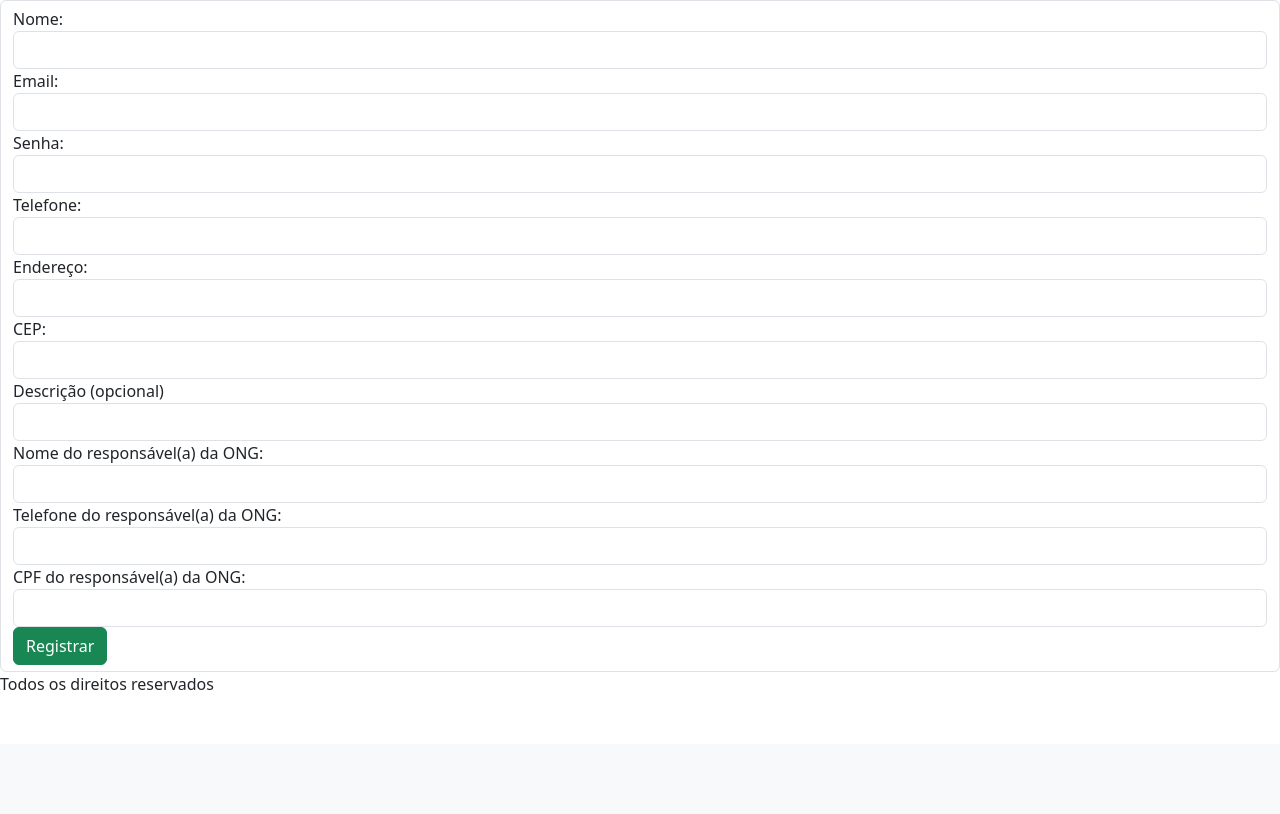
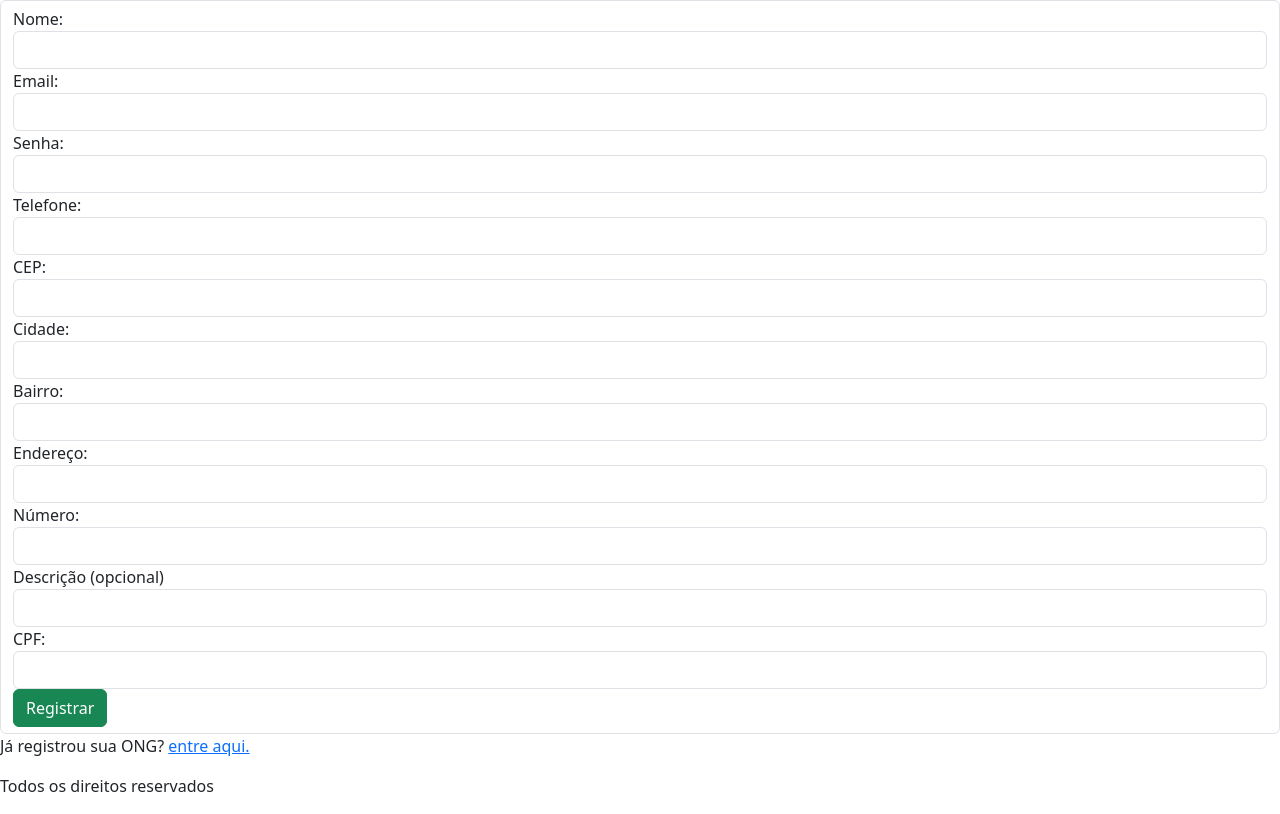
Before and after one commit to b3rn2070/Animal-Aider, a Flask app: page /ong_register in a window 1280 px wide. Shown: the part 56-870 px from the top of the page. Before the commit the page ends 746 px from the top, so only its background shows below. Run offline with Flask 3, Linux system fonts and the light colour scheme.

Commit message:
FEITO: o registro das ONGs( fora usada a api "viacep") e aprimoramentos no cadastro do usuario TODO: aperfeiçoar a denuncia e fzr as telas de home pro user(mostrar ONGs e suas denuncias) e aperfeiçoar a tela para as ONGs (alterar cadastro, ver denuncias locais )

```diff
--- a/src/app/app.py
+++ b/src/app/app.py
@@ -1,4 +1,4 @@
-from flask import Flask, request, render_template, session, redirect, url_for, flash
+from flask import Flask, request, render_template, session, redirect, url_for, flash, jsonify
 from db import Database
 from datetime import date as dt, timedelta
 import secrets, urllib.request, json, requests
@@ -41,6 +41,7 @@ def login():
                 session['user_name'] = user[1]
                 session['user_id'] = user[0]
                 session['city'] = user[4]
+                session['user'] = user
 
                 flash('Login bem-sucedido!', 'success')
                 return redirect(url_for('index'))
@@ -61,17 +62,18 @@ def register():
         return redirect(url_for('index'))
 
     if request.method == 'POST':
-        if request.form.get('email') and request.form.get('password') and request.form.get('city') and request.form.get('name'):
+        if request.form.get('email') and request.form.get('password') and request.form.get('city') and request.form.get('name') and request.form.get('phone'):
             email = request.form.get('email')
             password = request.form.get('password')
             city = request.form.get('city')
             name = request.form.get('name')
+            phone = request.form.get('phone')
 
             if db.getUser(email):
                 flash('Usuário já existe!', 'error')
                 return redirect(url_for('register'))
 
-            if db.saveUser(name, email, password, city):
+            if db.saveUser(name, email, password, phone, city):
                 flash('Usuário registrado com sucesso!', 'success')
                 return redirect(url_for('login'))
         else:
@@ -81,8 +83,8 @@ def register():
 @app.route("/report", methods=['POST', 'GET'])
 def report():
     hoje = dt.today()
-    min_data = hoje - timedelta(days=20)
-    max_data = hoje + timedelta(days=20)
+    min_data = hoje - timedelta(days=5)
+    max_data = hoje
 
     if request.method == 'POST':
         if request.form.get('email') == None:
@@ -111,7 +113,7 @@ def report():
 @app.route('/ver_dados')
 def ver_dados():
     dados = []
-    dados = db.showOngs() # Exemplo com SQLAlchemy
+    dados = db.showReports()
     return render_template('dados.html', dados=dados)
 
 @app.route('/user', methods=['GET', 'POST'])
@@ -141,7 +143,7 @@ def user():
                 session['user_city'] = city if city else user[4]
                 session['logged'] = 1
 
-                return redirect(url_for('user'))  # Redireciona para evitar reenvio
+                return redirect(url_for('user'))
             else:
                 flash('Erro ao atualizar dados. Tente novamente.', 'error')
 
@@ -157,23 +159,38 @@ def ong_register():
         addr = request.form.get('addr')
         cep = request.form.get('cep')
         desc = request.form.get('desc')
-        cep = request.form.get('cep')
-        phone_dono = request.form.get('phone_dono')
-        name_dono = request.form.get('name_dono')
+        city = request.form.get('city')
+        hood = request.form.get('hood')
+        num = request.form.get('num')
         cpf = request.form.get('cpf')
 
         if db.getOng(email):
             flash('Ong já existente', 'info')
             return redirect(url_for('index'))
-        elif db.saveOng(name, phone, email, password, addr, cep, name_dono, phone_dono, cpf, desc):
+
+        elif db.saveOng(name, phone, email, password, cpf, cep, city, hood, addr, num, desc):
             flash('Sucesso no cadastro.', 'info')
             return redirect(url_for('index'))
+
         else:
             flash('Erro no cadastro.', 'info')
             return redirect(url_for('index'))
 
     return render_template('ong_register.html')
 
+@app.route('/get_address/<cep>')
+def get_address(cep):
+    res = requests.get(f'https://viacep.com.br/ws/{cep}/json/')
+    if res.status_code == 200:
+        data = res.json()
+        if 'erro' in data:
+            return jsonify({'erro': True})
+        return jsonify(data)
+    return jsonify({'erro': True})
+
+@app.route('/login_ong', methods=['GET', 'POST'])
+def login_ong():
+    return render_template('login_ong.html')
 
 if __name__ == "__main__":
     app.run(debug=True)
--- a/src/templates/dados.html
+++ b/src/templates/dados.html
@@ -2,9 +2,8 @@
 <ul>
     {% for dado in dados %}
         <li>
-            ID: {{ dado[0] }} - Nome: {{ dado[1] }} - Telefone: {{ dado[2] }} - Email: {{ dado[3] }} - Senha: {{ dado[4] }} -
-            Endereço: {{ dado[5] }} - CEP: {{ dado[6] }} - Descrição: {{ dado[7] }} - Proprietário: {{ dado[8] }} -
-            Telefone do Proprietário: {{ dado[9] }} - CPF do Proprietário: {{ dado[10] }}
+            ID: {{ dado[0] }} <br> Nome: {{ dado[1] }} <br> Telefone: {{ dado[2] }} <br> Email: {{ dado[3] }} <br> Senha: {{ dado[4] }} <br>
+            Endereço: {{ dado[5] }} <br> CEP: {{ dado[6] }} <br> Descrição: {{ dado[7] }} <br>  CPF do Proprietário: {{ dado[8] }}
         </li>
     {% endfor %}
 </ul>
--- a/src/templates/index.html
+++ b/src/templates/index.html
@@ -1,7 +1,7 @@
 {% extends 'base.html' %}
 {% block conteudo %}
 <h1>salve cupinxa</h1>
-<form action="{{ url_for('report') }}" method="post">
+<form action="{{ url_for('report') }}" method="GET">
     <button type="submit">fazer denuncia</button>
 </form>
 
--- a/src/templates/login.html
+++ b/src/templates/login.html
@@ -11,6 +11,7 @@
     </div>
     <button class="btn btn-success">Logar</button>
 </form>
-    <p>Não tem uma conta? <a href="{{url_for('register')}}">Registrar</a></p>
+    <p>Não tem uma conta? <a href="{{url_for('register')}}">Cadastre-se aqui.</a></p>
+    <p>Já registrou sua ONG? <a href="{{ url_for('login_ong')}}"> Entre aqui.</a></p>
 
 {% endblock conteudo %}
--- /dev/null
+++ b/src/templates/login_ong.html
@@ -0,0 +1,4 @@
+{% extends 'base.html' %}
+{% block conteudo %}
+<h2>Login ONG</h2>
+{% endblock conteudo %}
--- a/src/templates/ong_register.html
+++ b/src/templates/ong_register.html
@@ -1,6 +1,6 @@
 {% extends 'base.html' %}
 {% block conteudo %}
-    <form action="{{url_for('register')}}" method="POST" class="form-control">
+    <form action="{{url_for('ong_register')}}" method="POST" class="form-control">
         <div>
             <label for="name">Nome:</label>
             <input type="text" class="form-control" name="name" required/>
@@ -14,33 +14,61 @@
             <input type="password" class="form-control" name="password" required/>
         </div>
         <div>
-            <label for="city">Telefone:</label>
-            <input type="text" class="form-control" name="phone" required/>
+            <label for="phone">Telefone:</label>
+            <input type="tel" class="form-control" name="phone" maxlength="15" required/>
         </div>
         <div>
-            <label for="city">Endereço:</label>
-            <input type="text" class="form-control" name="addr" required/>
+            <label for="cep">CEP:</label>
+            <input type="text" class="form-control" name="cep" id="cep" maxlength="8" required/>
         </div>
         <div>
-            <label for="city">CEP:</label>
-            <input type="text" class="form-control" name="cep" required/>
+            <label for="city">Cidade:</label>
+            <input type="text" class="form-control" id="city" name="city" required/>
         </div>
         <div>
-            <label for="city">Descrição (opcional)</label>
+            <label for="hood">Bairro:</label>
+            <input type="text" class="form-control" id="hood" name="hood" required/>
+        </div>
+        <div>
+            <label for="addr">Endereço:</label>
+            <input type="text" class="form-control" id="addr" name="addr" required/>
+        </div>
+        <div>
+            <label for="num">Número:</label>
+            <input type="text" class="form-control" name="num" maxlength="10" required/>
+        </div>
+        <div>
+            <label for="desc">Descrição (opcional)</label>
             <input type="text" class="form-control" name="desc"/>
         </div>
         <div>
-            <label for="city">Nome do responsável(a) da ONG:</label>
-            <input type="text" class="form-control" name="dono" required/>
-        </div>
-        <div>
-            <label for="city">Telefone do responsável(a) da ONG:</label>
-            <input type="text" class="form-control" name="phone_dono" required/>
-        </div>
-        <div>
-            <label for="city">CPF do responsável(a) da ONG:</label>
-            <input type="text" class="form-control" name="cpf" required/>
+            <label for="cpf">CPF:</label>
+            <input type="text" class="form-control" name="cpf" maxlength="14" required/>
         </div>
         <button class="btn btn-success">Registrar</button>
     </form>
+    <div>
+        <p>Já registrou sua ONG? <a href="{{ url_for('login_ong')}}"> entre aqui.</a></p>
+    </div>
+    <script>
+        document.getElementById('cep').addEventListener('blur', function () {
+            const cep = this.value.replace(/\D/g, '');
+
+            if (cep.length === 8) {
+                fetch(`/get_address/${cep}`)
+                    .then(res => res.json())
+                    .then(data => {
+                        if (!data.erro) {
+                            document.getElementById('addr').value = data.logradouro || '';
+                            document.getElementById('hood').value = data.bairro || '';
+                            document.getElementById('city').value = data.localidade || '';
+                        } else {
+                            alert('CEP não encontrado.');
+                        }
+                    })
+                    .catch(() => alert('Erro ao buscar o endereço.'));
+            }
+        });
+
+    </script>
 {% endblock conteudo %}
--- a/src/templates/register.html
+++ b/src/templates/register.html
@@ -21,6 +21,10 @@
                 {% endfor %}
             </select>
         </div>
+        <div>
+            <label for="phone">Celular:</label>
+            <input type="tel" name="phone" required>
+        </div>
         <button class="btn btn-success">Registrar</button>
     </form>
 {% endblock conteudo %}
```
Also changed, not shown: src/app/db.py (+18 -15 lines), src/templates/report.html (+8 -1 lines).
